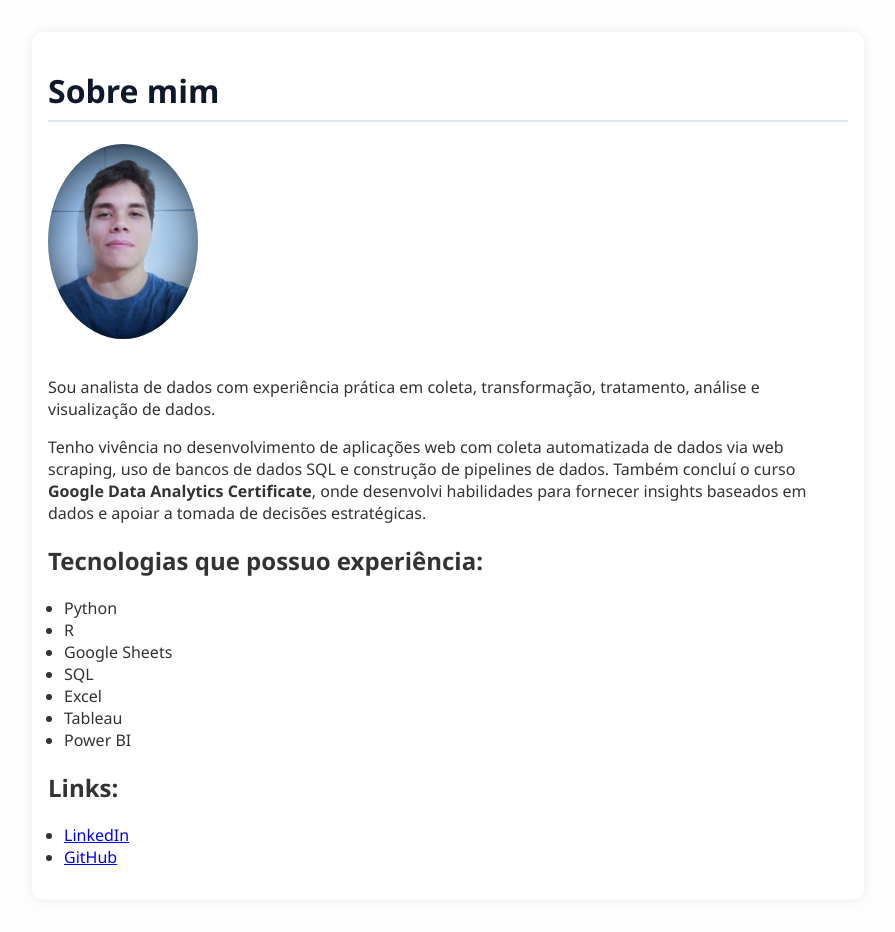
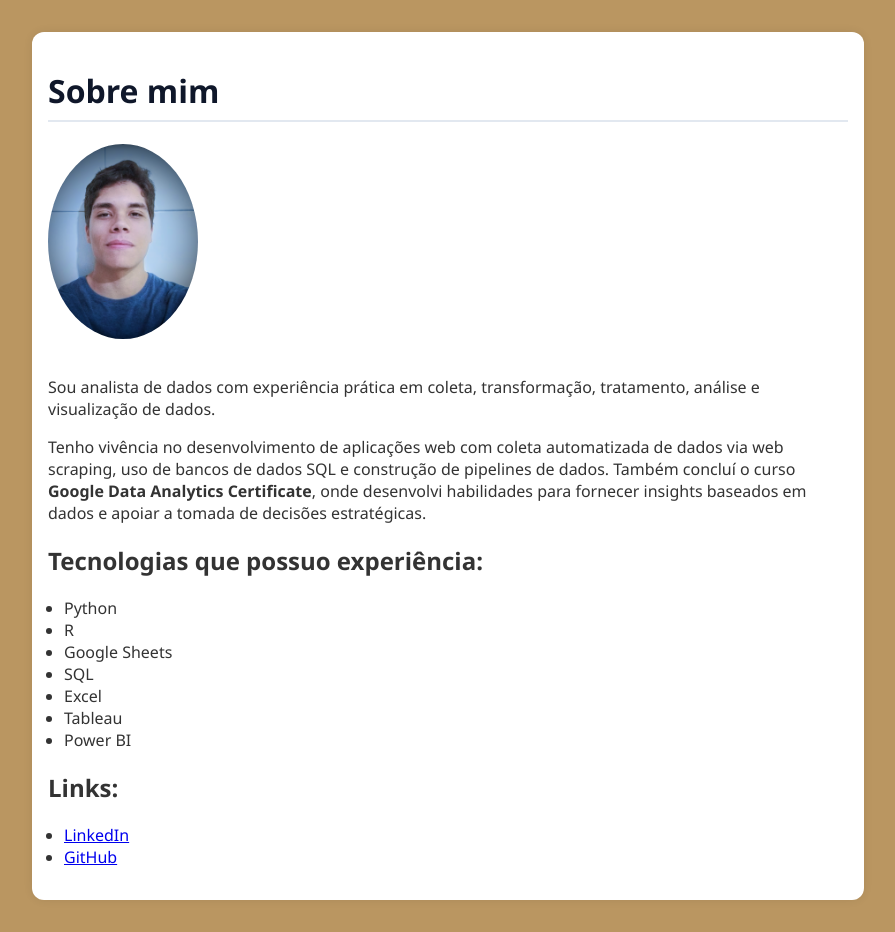
Before and after one commit to alvarojpr/portfolio, a Django app: page / in a window 1280 px wide. Shown: the part 54-986 px from the top of the page, without its empty margins (192-1087 px from the left). Run offline with Django 5.2, Linux system fonts and the light colour scheme.

Commit message:
Update style.css

```diff
--- a/core/static/core/css/style.css
+++ b/core/static/core/css/style.css
@@ -1,6 +1,6 @@
 body {
     font-family: 'Segoe UI', Tahoma, Geneva, Verdana, sans-serif;
-    background-color: #fdfdfd;
+    background-color: #ba9661;
     color: #333;
     margin: 0;
     padding: 0;
```
